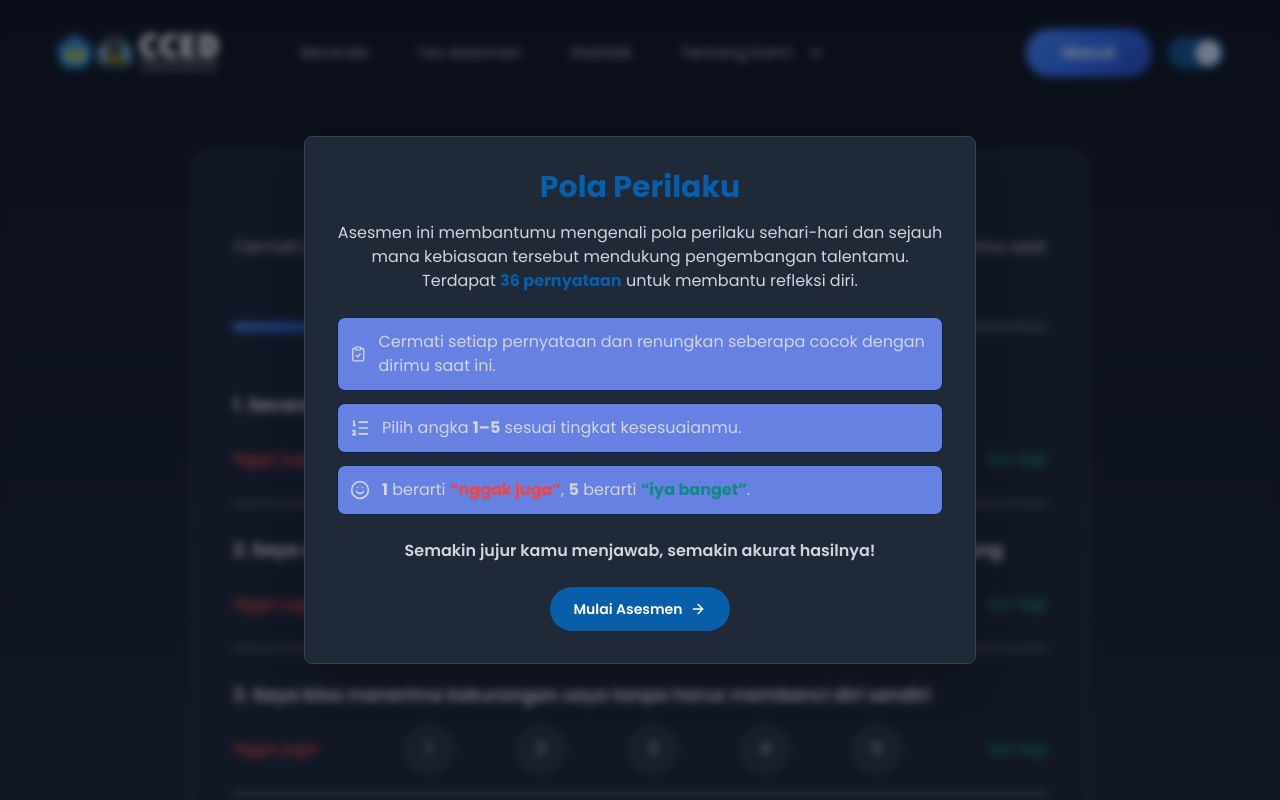
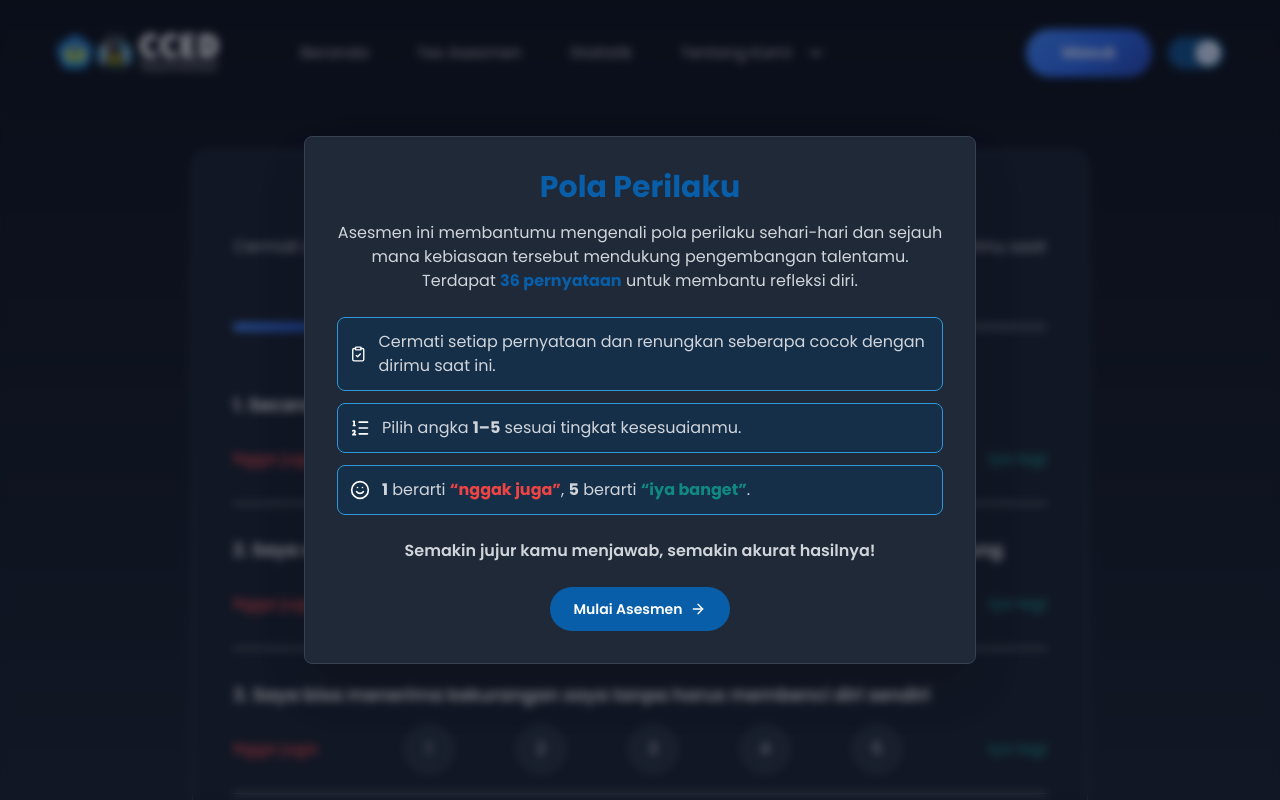
Before and after one commit to pharyss/assessment-cced-unila, a Next.js app: page /assessment/talenta-mahasiswa/behavior-pattern in a window 1280 px wide. Shown: the top 800 px of the page. Built offline with nearby package versions, Linux system fonts and the light colour scheme.

Commit message:
optimasi dark mode

```diff
--- a/app/assessment/talenta-mahasiswa/behavior-pattern/page.tsx
+++ b/app/assessment/talenta-mahasiswa/behavior-pattern/page.tsx
@@ -137,18 +137,18 @@ const isAllComplete = totalAnsweredAll === totalQuestions;
             </p>
 
             <div className="mb-6 space-y-3 text-base text-myunila dark:text-gray-300">
-              <div className="flex items-center gap-3 rounded-lg border border-myunila bg-myunila-50 p-3 dark:border-myunila-800 dark:bg-myunila-300">
-                <ClipboardCheck className="h-5 w-5 text-gray-900 dark:text-gray-300" />
+              <div className="flex items-center gap-3 rounded-lg border border-myunila bg-myunila-50 p-3 dark:border-myunila-400 dark:bg-myunila-700/40">
+                <ClipboardCheck className="h-5 w-5 text-gray-900 dark:text-white" />
                 <p>Cermati setiap pernyataan dan renungkan seberapa cocok dengan dirimu saat ini.</p>
               </div>
 
-              <div className="flex items-center gap-3 rounded-lg border border-myunila bg-myunila-50 p-3 dark:border-myunila-800 dark:bg-myunila-300">
-                <ListOrdered className="h-5 w-5 text-gray-900 dark:text-gray-300" />
+              <div className="flex items-center gap-3 rounded-lg border border-myunila bg-myunila-50 p-3 dark:border-myunila-400 dark:bg-myunila-700/40">
+                <ListOrdered className="h-5 w-5 text-gray-900 dark:text-white" />
                 <p>Pilih angka <strong>1–5</strong> sesuai tingkat kesesuaianmu.</p>
               </div>
 
-              <div className="flex items-center gap-3 rounded-lg border border-myunila bg-myunila-50 p-3 dark:border-myunila-800 dark:bg-myunila-300">
-                <Smile className="h-5 w-5 text-gray-900 dark:text-gray-300" />
+              <div className="flex items-center gap-3 rounded-lg border border-myunila bg-myunila-50 p-3 dark:border-myunila-400 dark:bg-myunila-700/40">
+                <Smile className="h-5 w-5 text-gray-900 dark:text-white" />
                 <p>
                   <strong>1</strong> berarti <strong className="text-danger">“nggak juga”</strong>,{" "}
                   <strong>5</strong> berarti <strong className="text-success">“iya banget”</strong>.
```
